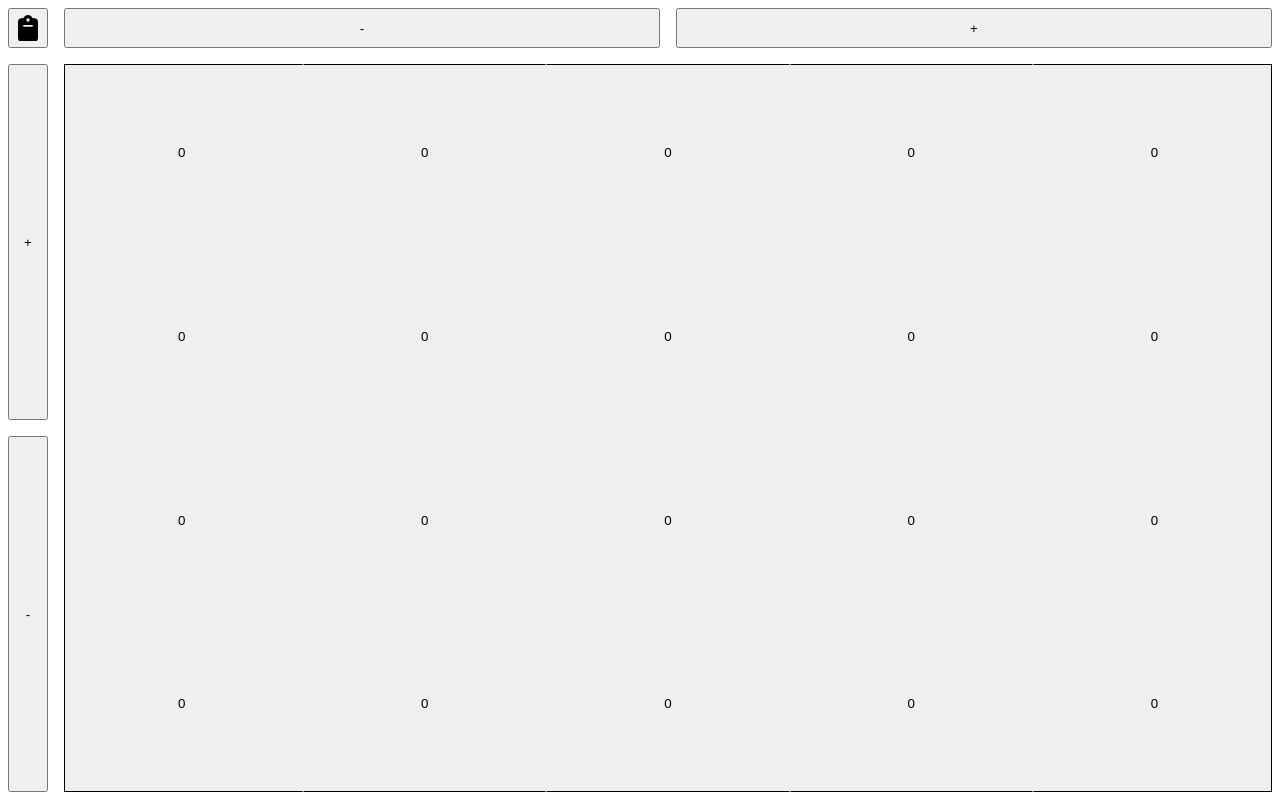
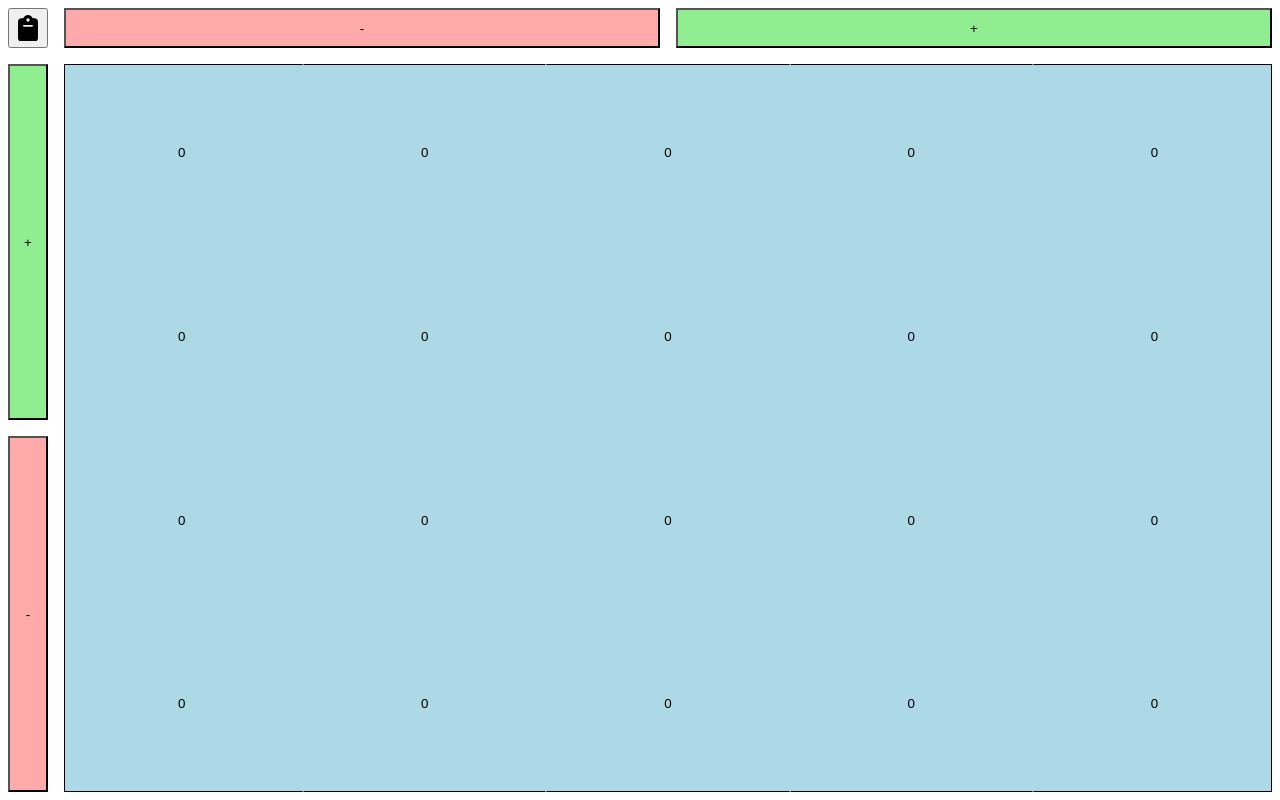
Before and after one commit to markome-beep/grid-template, a SvelteKit app: page / in a window 1280 px wide. Built offline with nearby package versions, Linux system fonts and the light colour scheme.

Commit message:
Changed some colors around for testing

```diff
--- a/src/routes/+page.svelte
+++ b/src/routes/+page.svelte
@@ -98,6 +98,12 @@
 	#copy svg {
 		margin: 0.5rem;
 	}
+	.subtract {
+		background-color: rgba(255, 0, 0, 0.332);
+	}
+	.add {
+		background-color: lightgreen;
+	}
 	.row-btn.subtract {
 		grid-area: subtract-row;
 	}
@@ -133,6 +139,7 @@
 		padding: 0;
 		border: var(--border-width) black solid;
 		border-radius: 0;
+		background-color: lightblue;
 	}
 	.connected-left {
 		margin-left: calc(-1 * (var(--gap-dist) / 2));
```
